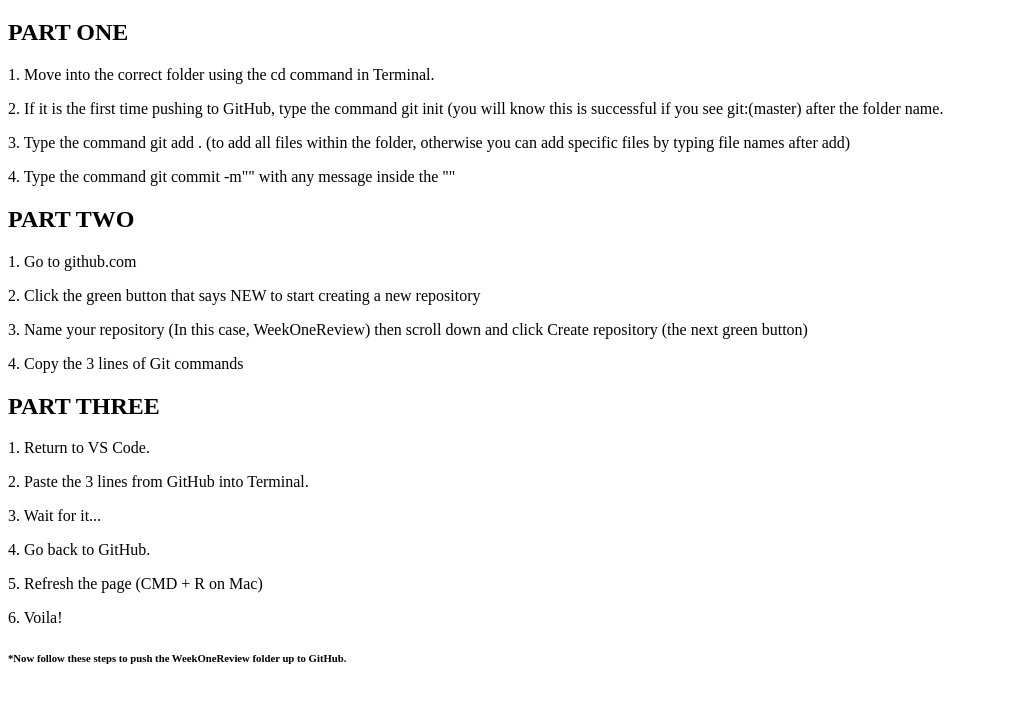
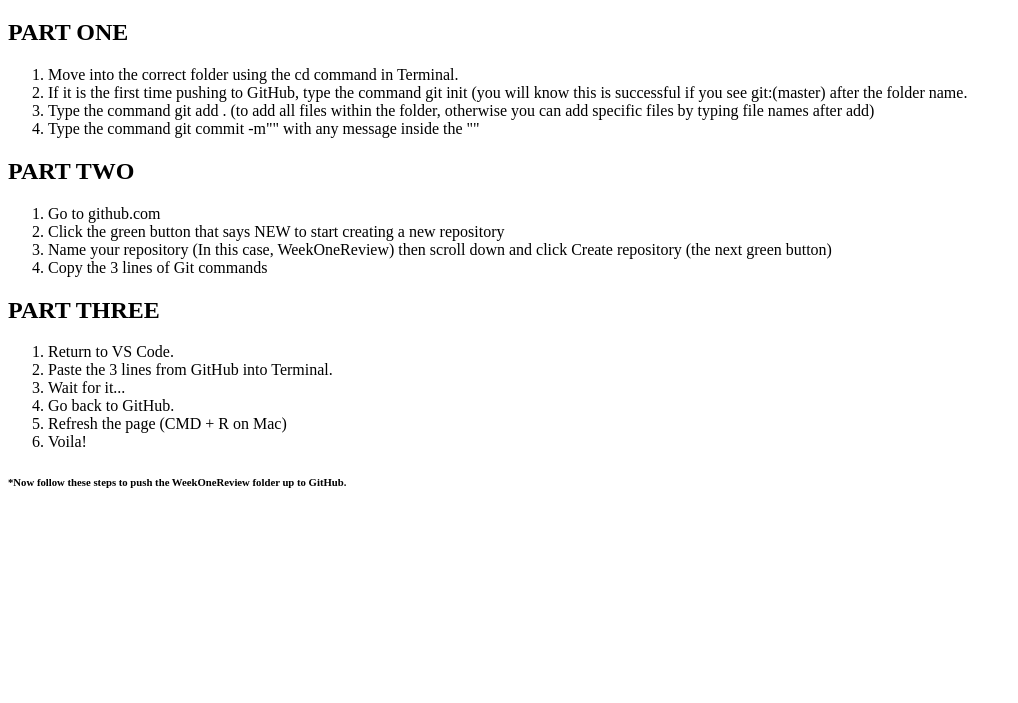
Before and after one commit to jessicabelcher3579/WeekOneReview, a plain HTML site: page index.html in a window 1280 px wide. Shown: the part 61-764 px from the top of the page, without its empty margins (0-1018 px from the left). Drawn offline with Linux system fonts and the light colour scheme.

Commit message:
updated WeekOneReview index.html

```diff
--- a/index.html
+++ b/index.html
@@ -6,24 +6,30 @@
     <body>
         <h1>How to Push to GitHub</h1>
             <h2>PART ONE</h2>
-                <p>1. Move into the correct folder using the cd command in Terminal.</p>
-                <p>2. If it is the first time pushing to GitHub, type the command git init (you will know this is successful if you see git:(master) after the folder name.</p>
-                <p>3. Type the command git add . (to add all files within the folder, otherwise you can add specific files by typing file names after add)</p>
-                <p>4. Type the command git commit -m"" with any message inside the ""</p>
+                <ol>
+                    <li>Move into the correct folder using the cd command in Terminal.</li>
+                    <li>If it is the first time pushing to GitHub, type the command git init (you will know this is successful if you see git:(master) after the folder name.</li>
+                    <li>Type the command git add . (to add all files within the folder, otherwise you can add specific files by typing file names after add)</li>
+                    <li>Type the command git commit -m"" with any message inside the ""</li>
+                </ol>
 
             <h2>PART TWO</h2>
-                <p>1. Go to github.com</p>
-                <p>2. Click the green button that says NEW to start creating a new repository</p>
-                <p>3. Name your repository (In this case, WeekOneReview) then scroll down and click Create repository (the next green button)</p>
-                <p>4. Copy the 3 lines of Git commands</p>
+                <ol>
+                    <li>Go to github.com</li>
+                    <li>Click the green button that says NEW to start creating a new repository</li>
+                    <li>Name your repository (In this case, WeekOneReview) then scroll down and click Create repository (the next green button)</li>
+                    <li>Copy the 3 lines of Git commands</li>
+                </ol>
 
             <h2>PART THREE</h2>
-                <p>1. Return to VS Code.</p>
-                <p>2. Paste the 3 lines from GitHub into Terminal.</p>
-                <p>3. Wait for it...</p>
-                <p>4. Go back to GitHub.</p>
-                <p>5. Refresh the page (CMD + R on Mac)</p>
-                <p>6. Voila!</p>
+                <ol>
+                    <li>Return to VS Code.</li>
+                    <li>Paste the 3 lines from GitHub into Terminal.</li>
+                    <li>Wait for it...</li>
+                    <li>Go back to GitHub.</li>
+                    <li>Refresh the page (CMD + R on Mac)</li>
+                    <li>Voila!</li>
+                </ol>
 
             <h6>*Now follow these steps to push the WeekOneReview folder up to GitHub.</h6>
 
```
